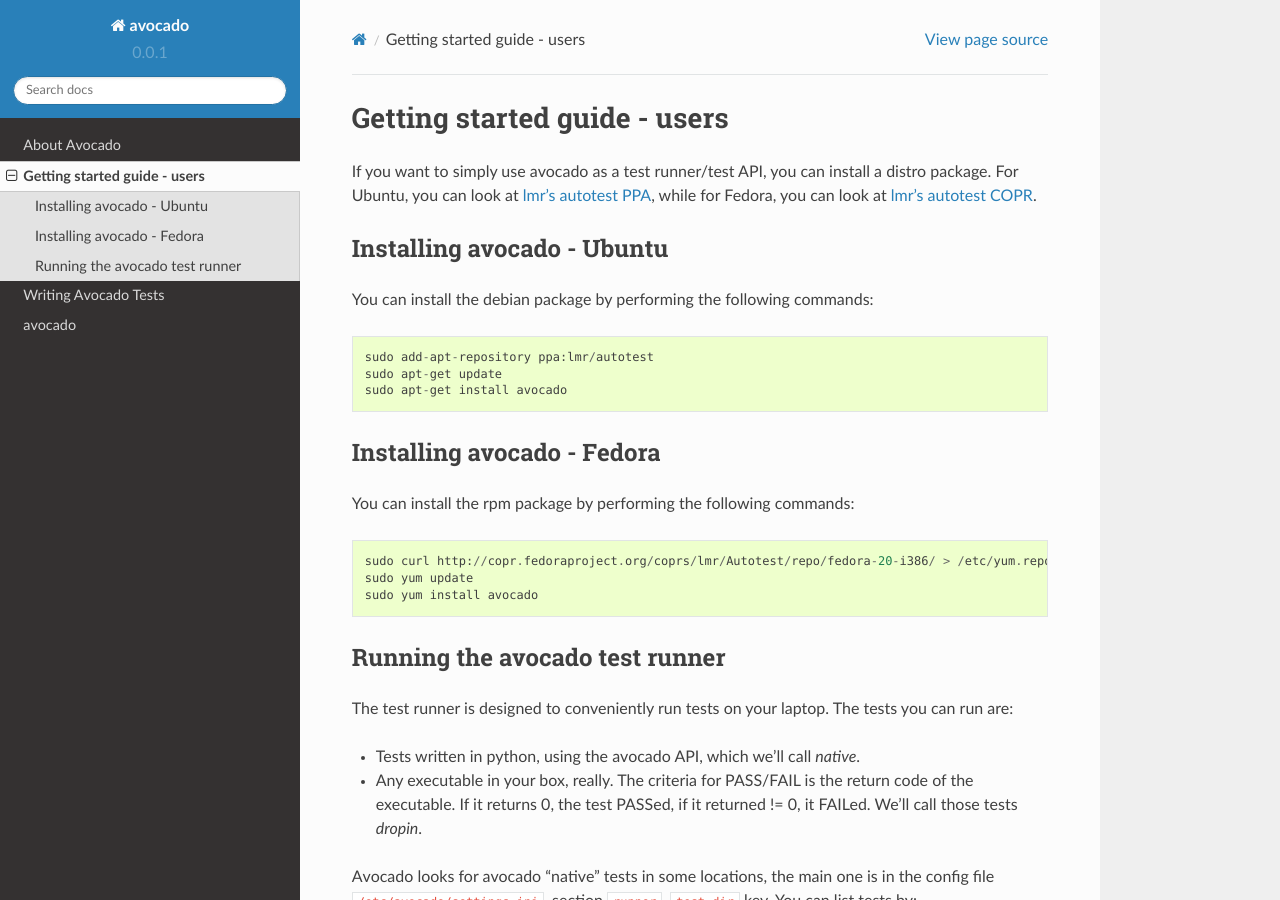
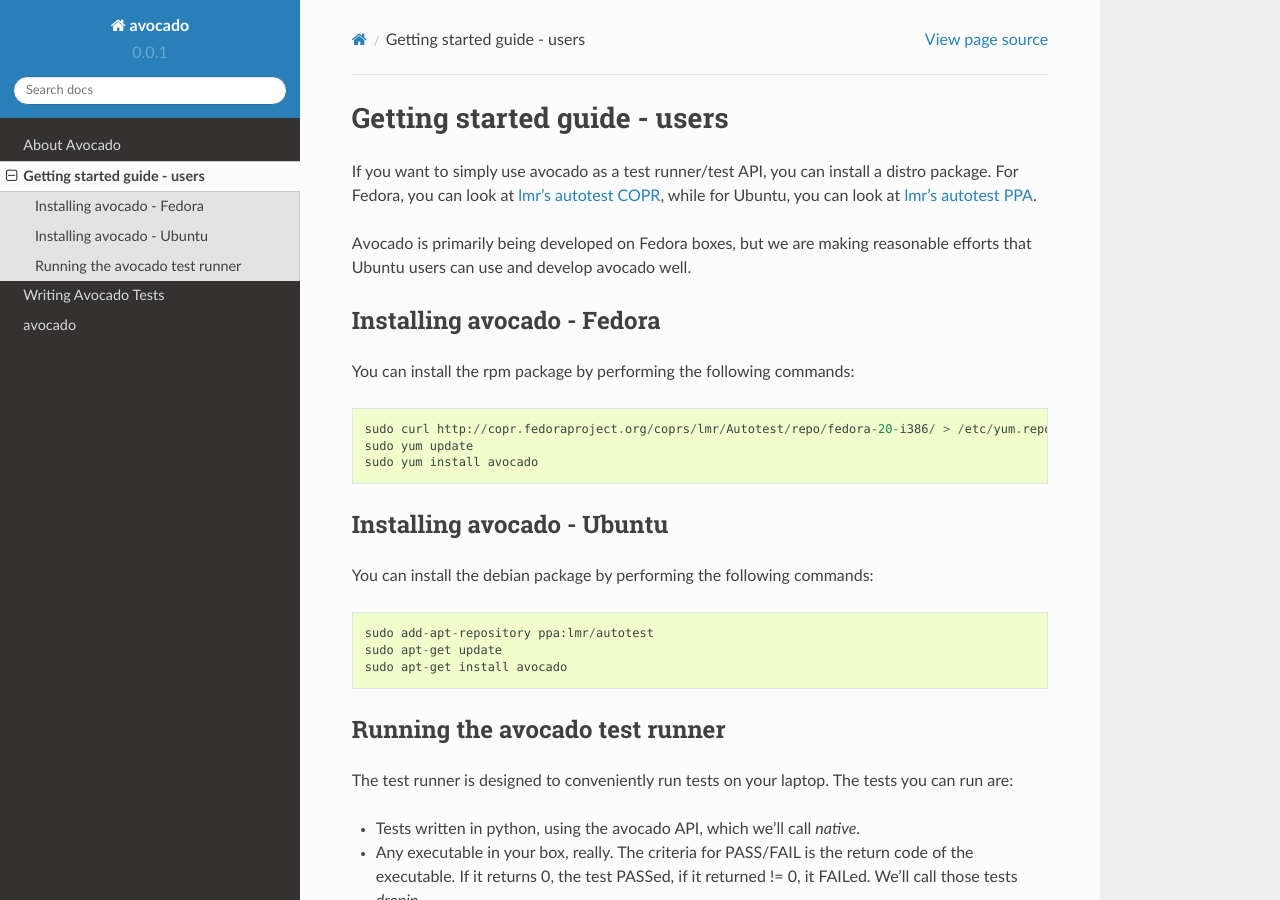
Before and after one commit to avocado-framework/avocado, a Sphinx documentation site: the page built from docs/source/GetStartedGuide.rst, in a window 1280 px wide and 900 px high. Built offline with Sphinx 7.4.7 and the Read the Docs theme 2.0.0, drawn with Linux system fonts in a browser that asks for light colours; the version number is read from the project's files by our own code.

Commit message:
docs: Update GetStartedGuide with extra repos info
Signed-off-by: Lucas Meneghel Rodrigues <lmr@redhat.com>

```diff
--- a/docs/source/GetStartedGuide.rst
+++ b/docs/source/GetStartedGuide.rst
@@ -4,10 +4,27 @@
 Getting started guide - users
 =============================
 
-If you want to simply use avocado as a test runner/test API, you can install a distro package. For Ubuntu, you can look at `lmr's autotest PPA`_, while for Fedora, you can look at `lmr's autotest COPR`_.
+If you want to simply use avocado as a test runner/test API, you can install a
+distro package. For Fedora, you can look
+at `lmr's autotest COPR`_, while for Ubuntu, you can look
+at `lmr's autotest PPA`_.
 
+.. _lmr's autotest COPR: http://copr.fedoraproject.org/coprs/lmr/Autotest
 .. _lmr's autotest PPA: https://launchpad.net/~lmr/+archive/autotest
-.. _lmr's autotest COPR: http://copr.fedoraproject.org/coprs/lmr/Autotest
+
+Avocado is primarily being developed on Fedora boxes, but we are making
+reasonable efforts that Ubuntu users can use and develop avocado well.
+
+Installing avocado - Fedora
+---------------------------
+
+You can install the rpm package by performing the following commands:
+
+::
+
+    sudo curl http://copr.fedoraproject.org/coprs/lmr/Autotest/repo/fedora-20-i386/ > /etc/yum.repos.d/autotest.repo
+    sudo yum update
+    sudo yum install avocado
 
 Installing avocado - Ubuntu
 ---------------------------
```
Also changed, not shown: other parts of docs/source/GetStartedGuide.rst (+0 -12 lines).
